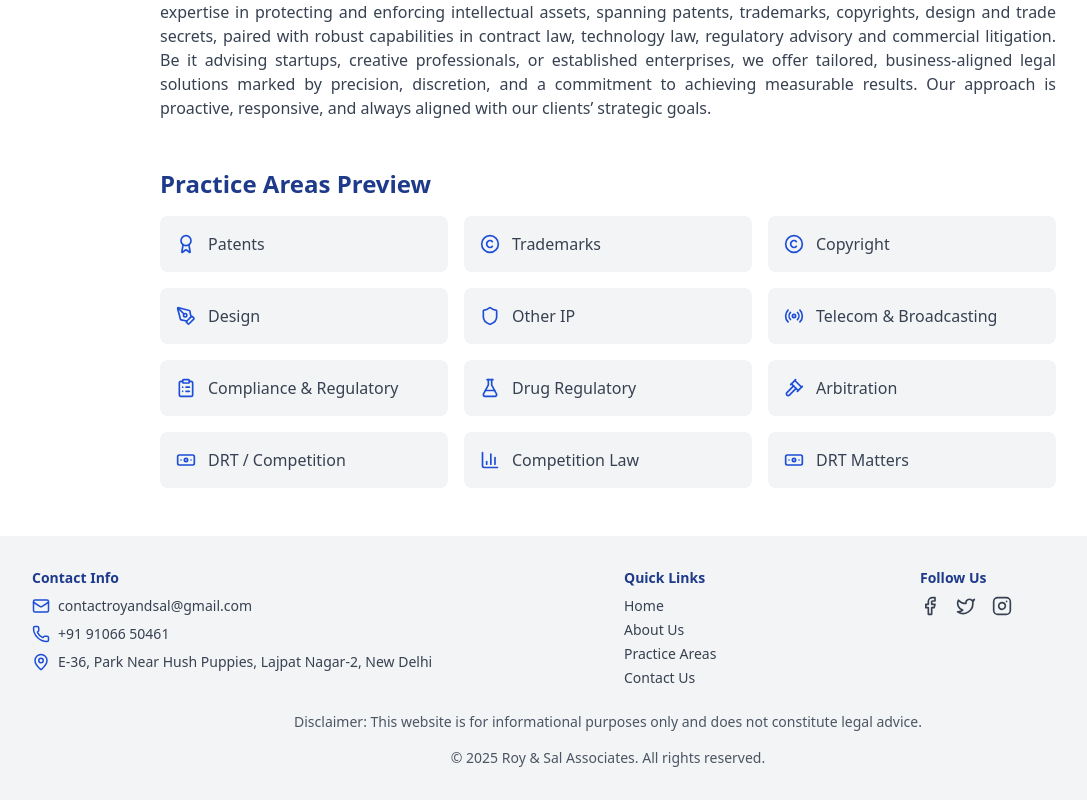
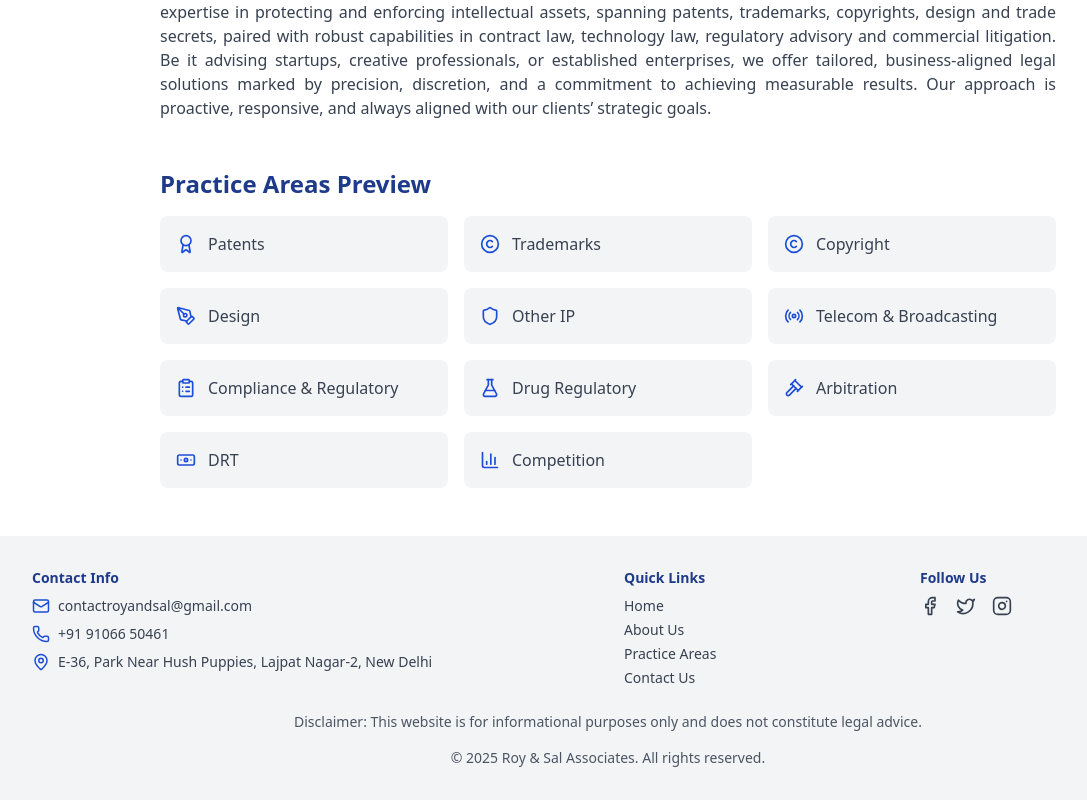
Before and after one commit to roysallegal/roysalLegal, a React (Vite) app: page / in a window 1280 px wide. Shown: the part 656-1456 px from the top of the page, without its empty margins (32-1119 px from the left). Built offline with nearby package versions, Linux system fonts and the light colour scheme.

Commit message:
navigate to practice area

```diff
--- a/src/pages/Home.jsx
+++ b/src/pages/Home.jsx
@@ -1,5 +1,6 @@
 import { motion } from 'framer-motion';
 import { useEffect } from 'react';
+import { useNavigate } from 'react-router-dom';
 import bannerImg from '../assets/img/ahmad-matar-t99iqJzb1Ns-unsplash.jpg';
 import {
   Award,
@@ -15,6 +16,8 @@ import {
 } from 'lucide-react';
 
 export default function Home() {
+  const navigate = useNavigate();
+
   useEffect(() => {
     window.scrollTo({ top: 0, behavior: 'smooth' });
   }, []);
@@ -24,6 +27,25 @@ export default function Home() {
     animate: { opacity: 1, y: 0 },
     transition: { duration: 0.6 }
   };
+
+  const handlePracticeAreaClick = (areaName) => {
+    const urlFriendlyName = areaName.toLowerCase().replace(/\s+/g, '-').replace(/\//g, '');
+    navigate(`/practice-areas?area=${urlFriendlyName}`);
+  };
+
+  const practiceAreas = [
+    { name: 'Patents', icon: Award },
+    { name: 'Trademarks', icon: Copyright },
+    { name: 'Copyright', icon: Copyright },
+    { name: 'Design', icon: PenTool },
+    { name: 'Other IP', icon: Shield },
+    { name: 'Telecom & Broadcasting', icon: Radio },
+    { name: 'Compliance & Regulatory', icon: ClipboardList },
+    { name: 'Drug Regulatory', icon: FlaskConical },
+    { name: 'Arbitration', icon: Gavel },
+    { name: 'DRT', icon: Banknote },
+    { name: 'Competition', icon: BarChart3 }
+  ];
 
   return (
     <motion.div
@@ -49,54 +71,19 @@ export default function Home() {
       <motion.section {...fadeInUp} className="max-w-4xl mx-auto">
         <h2 className="text-2xl font-bold mb-4 text-blue-900 dark:text-white">Practice Areas Preview</h2>
         <ul className="grid grid-cols-1 sm:grid-cols-2 md:grid-cols-3 gap-4 text-gray-700 dark:text-gray-300">
-          <li className="bg-gray-100 dark:bg-gray-800 rounded-lg p-4 flex items-center gap-3">
-            <Award className="text-blue-700 dark:text-blue-300" size={20} />
-            Patents
-          </li>
-          <li className="bg-gray-100 dark:bg-gray-800 rounded-lg p-4 flex items-center gap-3">
-            <Copyright className="text-blue-700 dark:text-blue-300" size={20} />
-            Trademarks
-          </li>
-          <li className="bg-gray-100 dark:bg-gray-800 rounded-lg p-4 flex items-center gap-3">
-            <Copyright className="text-blue-700 dark:text-blue-300" size={20} />
-            Copyright
-          </li>
-          <li className="bg-gray-100 dark:bg-gray-800 rounded-lg p-4 flex items-center gap-3">
-            <PenTool className="text-blue-700 dark:text-blue-300" size={20} />
-            Design
-          </li>
-          <li className="bg-gray-100 dark:bg-gray-800 rounded-lg p-4 flex items-center gap-3">
-            <Shield className="text-blue-700 dark:text-blue-300" size={20} />
-            Other IP
-          </li>
-          <li className="bg-gray-100 dark:bg-gray-800 rounded-lg p-4 flex items-center gap-3">
-            <Radio className="text-blue-700 dark:text-blue-300" size={20} />
-            Telecom & Broadcasting
-          </li>
-          <li className="bg-gray-100 dark:bg-gray-800 rounded-lg p-4 flex items-center gap-3">
-            <ClipboardList className="text-blue-700 dark:text-blue-300" size={20} />
-            Compliance & Regulatory
-          </li>
-          <li className="bg-gray-100 dark:bg-gray-800 rounded-lg p-4 flex items-center gap-3">
-            <FlaskConical className="text-blue-700 dark:text-blue-300" size={20} />
-            Drug Regulatory
-          </li>
-          <li className="bg-gray-100 dark:bg-gray-800 rounded-lg p-4 flex items-center gap-3">
-            <Gavel className="text-blue-700 dark:text-blue-300" size={20} />
-            Arbitration
-          </li>
-          <li className="bg-gray-100 dark:bg-gray-800 rounded-lg p-4 flex items-center gap-3">
-            <Banknote className="text-blue-700 dark:text-blue-300" size={20} />
-            DRT / Competition
-          </li>
-          <li className="bg-gray-100 dark:bg-gray-800 rounded-lg p-4 flex items-center gap-3">
-            <BarChart3 className="text-blue-700 dark:text-blue-300" size={20} />
-            Competition Law
-          </li>
-          <li className="bg-gray-100 dark:bg-gray-800 rounded-lg p-4 flex items-center gap-3">
-            <Banknote className="text-blue-700 dark:text-blue-300" size={20} />
-            DRT Matters
-          </li>
+          {practiceAreas.map((area, index) => {
+            const IconComponent = area.icon;
+            return (
+              <li
+                key={index}
+                className="bg-gray-100 dark:bg-gray-800 rounded-lg p-4 flex items-center gap-3 cursor-pointer hover:bg-gray-200 dark:hover:bg-gray-700 transition-colors duration-200 hover:shadow-md"
+                onClick={() => handlePracticeAreaClick(area.name)}
+              >
+                <IconComponent className="text-blue-700 dark:text-blue-300" size={20} />
+                {area.name}
+              </li>
+            );
+          })}
         </ul>
       </motion.section>
 
--- a/src/pages/PracticeAreas.jsx
+++ b/src/pages/PracticeAreas.jsx
@@ -1,5 +1,6 @@
 import { motion, AnimatePresence } from 'framer-motion';
-import { useState } from 'react';
+import { useState, useEffect } from 'react';
+import { useSearchParams } from 'react-router-dom';
 import {
   ChevronDown,
   Award,
@@ -16,11 +17,8 @@ import {
 import practiceBg from '../assets/img/practice-bg.jpg';
 
 export default function PracticeAreas() {
+  const [searchParams] = useSearchParams();
   const [openIndex, setOpenIndex] = useState(null);
-
-  const toggleSection = (index) => {
-    setOpenIndex(openIndex === index ? null : index);
-  };
 
   const areas = [
     {
@@ -91,6 +89,30 @@ export default function PracticeAreas() {
     }
   ];
 
+  // Check for URL parameter to open specific practice area
+  useEffect(() => {
+    const area = searchParams.get('area');
+    if (area) {
+      const areaIndex = areas.findIndex(item =>
+        item.title.toLowerCase().replace(/\s+/g, '-') === area
+      );
+      if (areaIndex !== -1) {
+        setOpenIndex(areaIndex);
+        // Scroll to the section after a short delay to ensure it's rendered
+        setTimeout(() => {
+          const element = document.getElementById(`area-${areaIndex}`);
+          if (element) {
+            element.scrollIntoView({ behavior: 'smooth', block: 'center' });
+          }
+        }, 100);
+      }
+    }
+  }, [searchParams]);
+
+  const toggleSection = (index) => {
+    setOpenIndex(openIndex === index ? null : index);
+  };
+
   return (
     <motion.div
       className="bg-white dark:bg-[#121212] transition-colors duration-300"
@@ -116,7 +138,7 @@ export default function PracticeAreas() {
         </p>
 
         {areas.map((area, index) => (
-          <motion.section key={index} className="border-b pb-4">
+          <motion.section key={index} id={`area-${index}`} className="border-b pb-4">
             <button
               onClick={() => toggleSection(index)}
               className="w-full flex justify-between items-center text-left py-3 focus:outline-none"
```
